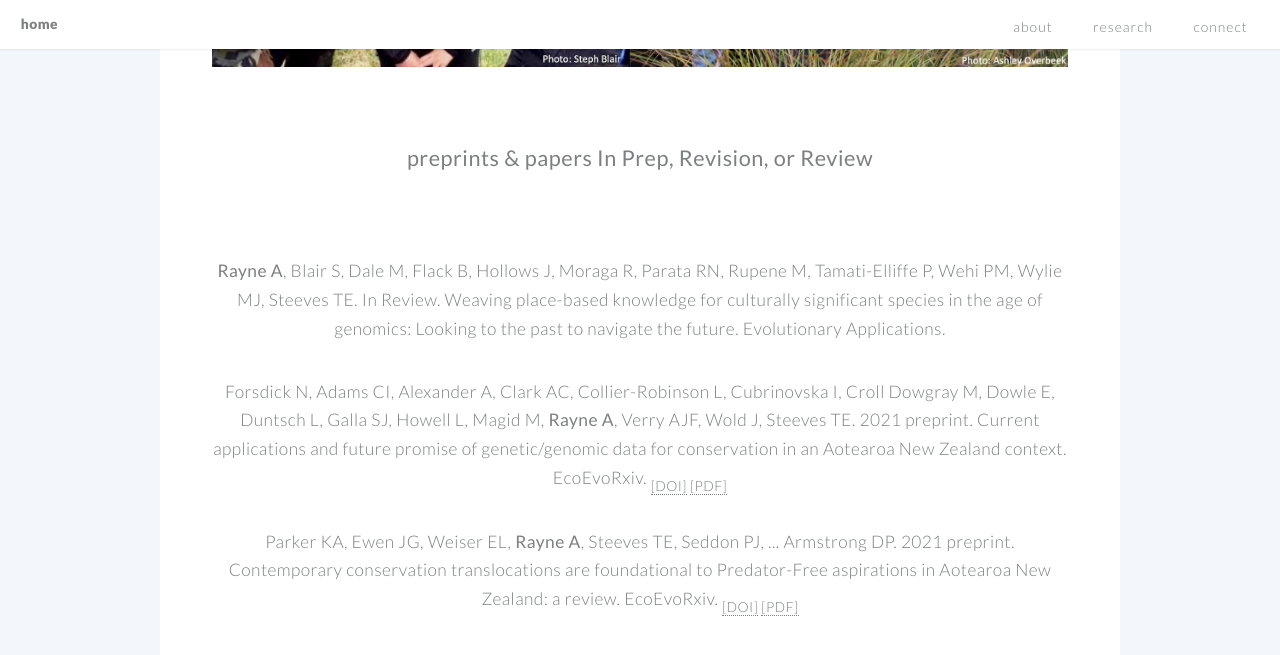
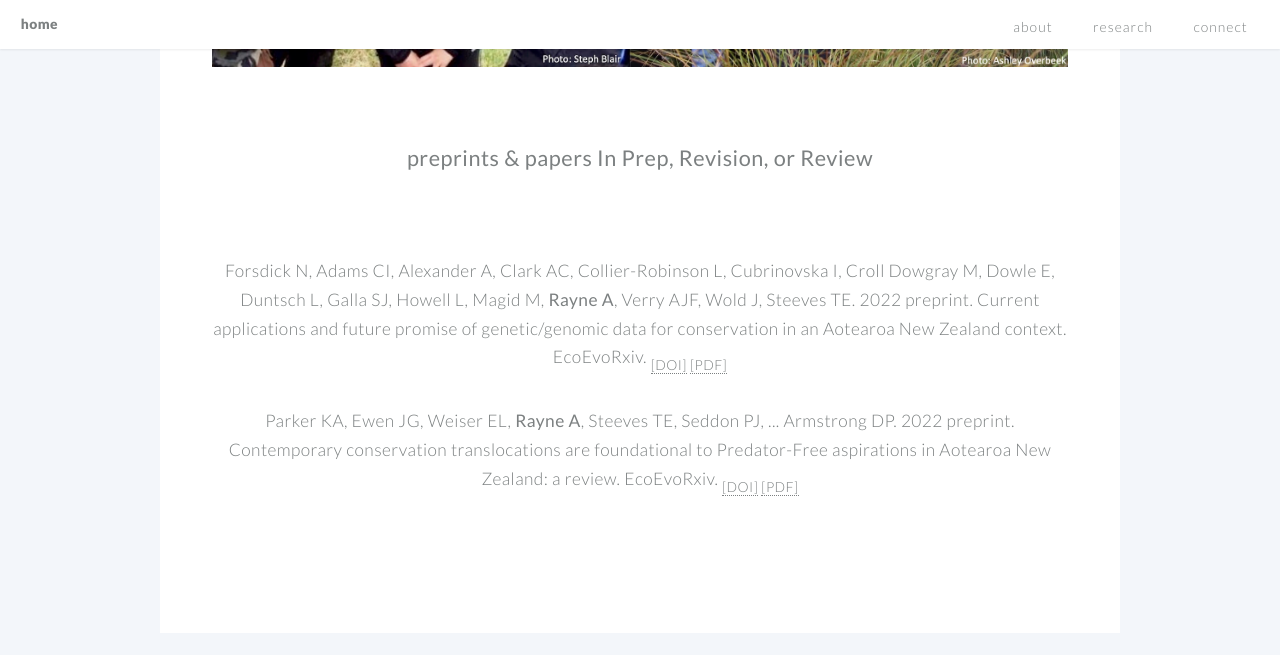
Before and after one commit to aislingrayne/aislingrayne.github.io, a Jekyll site: the page built from index.md, in a window 1280 px wide and 900 px high, scrolled down 4027 px, cut to the strip 0-750 px from the top of the window. Shown: the top 655 px of the strip. Built offline with Jekyll 4.4.1, drawn with Linux system fonts in a browser that asks for light colours.

Commit message:
Update preprint.html

```diff
--- a/_includes/preprint.html
+++ b/_includes/preprint.html
@@ -1,7 +1,6 @@
 <html>
 	<body>
-<p align="left"><strong>Rayne A</strong>, Blair S, Dale M, Flack B, Hollows J, Moraga R, Parata RN, Rupene M, Tamati-Elliffe P, Wehi PM, Wylie MJ, Steeves TE. <em>In Review</em>. Weaving place-based knowledge for culturally significant species in the age of genomics: Looking to the past to navigate the future. <em>Evolutionary Applications.</em></p>
-<p align="left">Forsdick N, Adams CI, Alexander A, Clark AC, Collier-Robinson L, Cubrinovska I, Croll Dowgray M, Dowle E, Duntsch L, Galla SJ, Howell L, Magid M, <strong>Rayne A</strong>, Verry AJF, Wold J, Steeves TE. 2021 <em>preprint</em>. Current applications and future promise of genetic/genomic data for conservation in an Aotearoa New Zealand context. <em>EcoEvoRxiv</em>. <sub><a href="https://doi.org/10.32942/osf.io/7bnjw">[DOI]</a> <a href="../files/Forsdick_et_al_2021.pdf">[PDF]</a></sub</p>
-<p align="left">Parker KA, Ewen JG, Weiser EL, <strong>Rayne A</strong>, Steeves TE, Seddon PJ, ... Armstrong DP. 2021 <em>preprint</em>. Contemporary conservation translocations are foundational to Predator-Free aspirations in Aotearoa New Zealand: a review. <em>EcoEvoRxiv</em>. <sub><a href="https://doi.org/10.32942/osf.io/bdaxh">[DOI]</a> <a href="../files/Parker_et_al_2021.pdf">[PDF]</a></sub></p>
+<p align="left">Forsdick N, Adams CI, Alexander A, Clark AC, Collier-Robinson L, Cubrinovska I, Croll Dowgray M, Dowle E, Duntsch L, Galla SJ, Howell L, Magid M, <strong>Rayne A</strong>, Verry AJF, Wold J, Steeves TE. 2022 <em>preprint</em>. Current applications and future promise of genetic/genomic data for conservation in an Aotearoa New Zealand context. <em>EcoEvoRxiv</em>. <sub><a href="https://doi.org/10.32942/osf.io/7bnjw">[DOI]</a> <a href="../files/Forsdick_et_al_2021.pdf">[PDF]</a></sub</p>
+<p align="left">Parker KA, Ewen JG, Weiser EL, <strong>Rayne A</strong>, Steeves TE, Seddon PJ, ... Armstrong DP. 2022 <em>preprint</em>. Contemporary conservation translocations are foundational to Predator-Free aspirations in Aotearoa New Zealand: a review. <em>EcoEvoRxiv</em>. <sub><a href="https://doi.org/10.32942/osf.io/bdaxh">[DOI]</a> <a href="../files/Parker_et_al_2021.pdf">[PDF]</a></sub></p>
 </body>
 </html>
```
